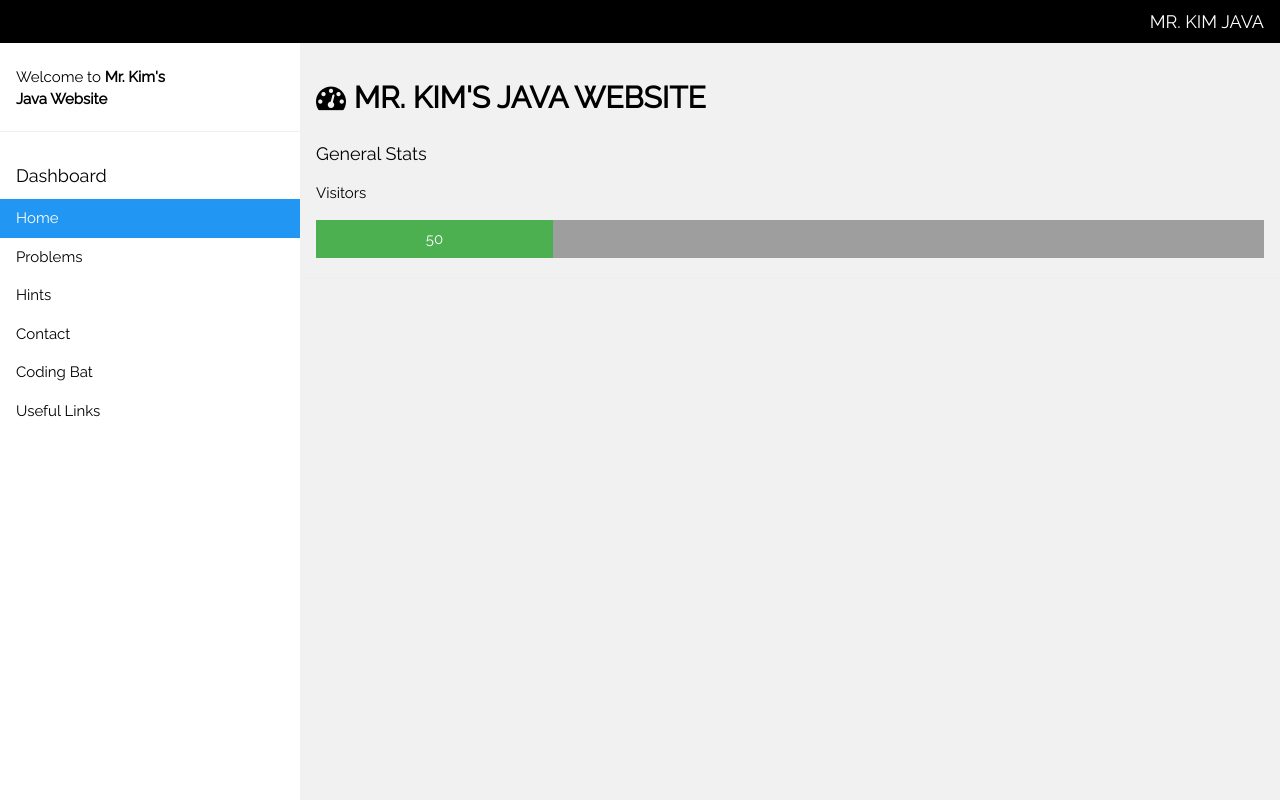
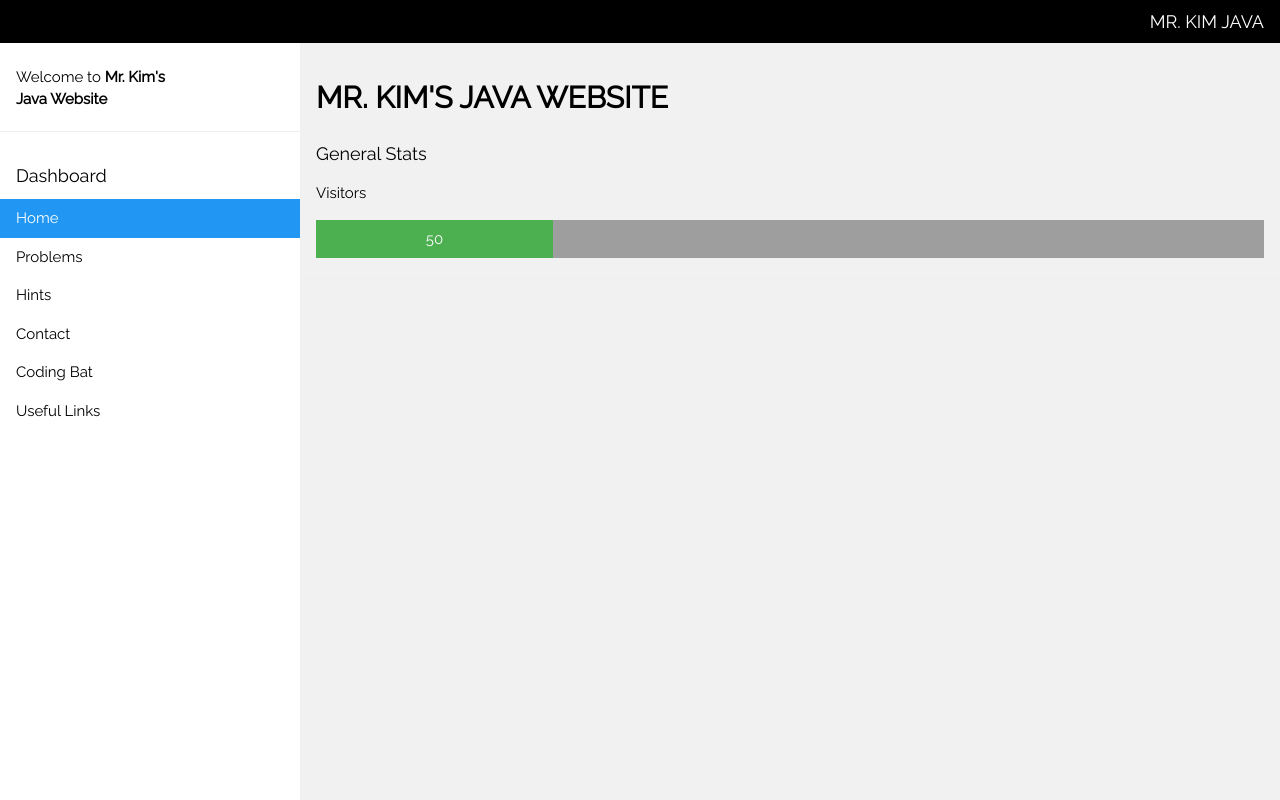
Before and after one commit to joebobkim/joebobkim.github.io, a plain HTML site: page index.html in a window 1280 px wide. Drawn offline with nearby package versions, Linux system fonts and the light colour scheme.

Commit message:
Update index.html

```diff
--- a/index.html
+++ b/index.html
@@ -49,7 +49,7 @@ html,body,h1,h2,h3,h4,h5 {font-family: "Raleway", sans-serif}
 
   <!-- Header -->
   <header class="w3-container" style="padding-top:22px">
-    <h2><b><i class="fa fa-dashboard"></i> MR. KIM'S JAVA WEBSITE</b></h5>
+    <h2><b> MR. KIM'S JAVA WEBSITE</b></h2>
   </header>
 
 
```
